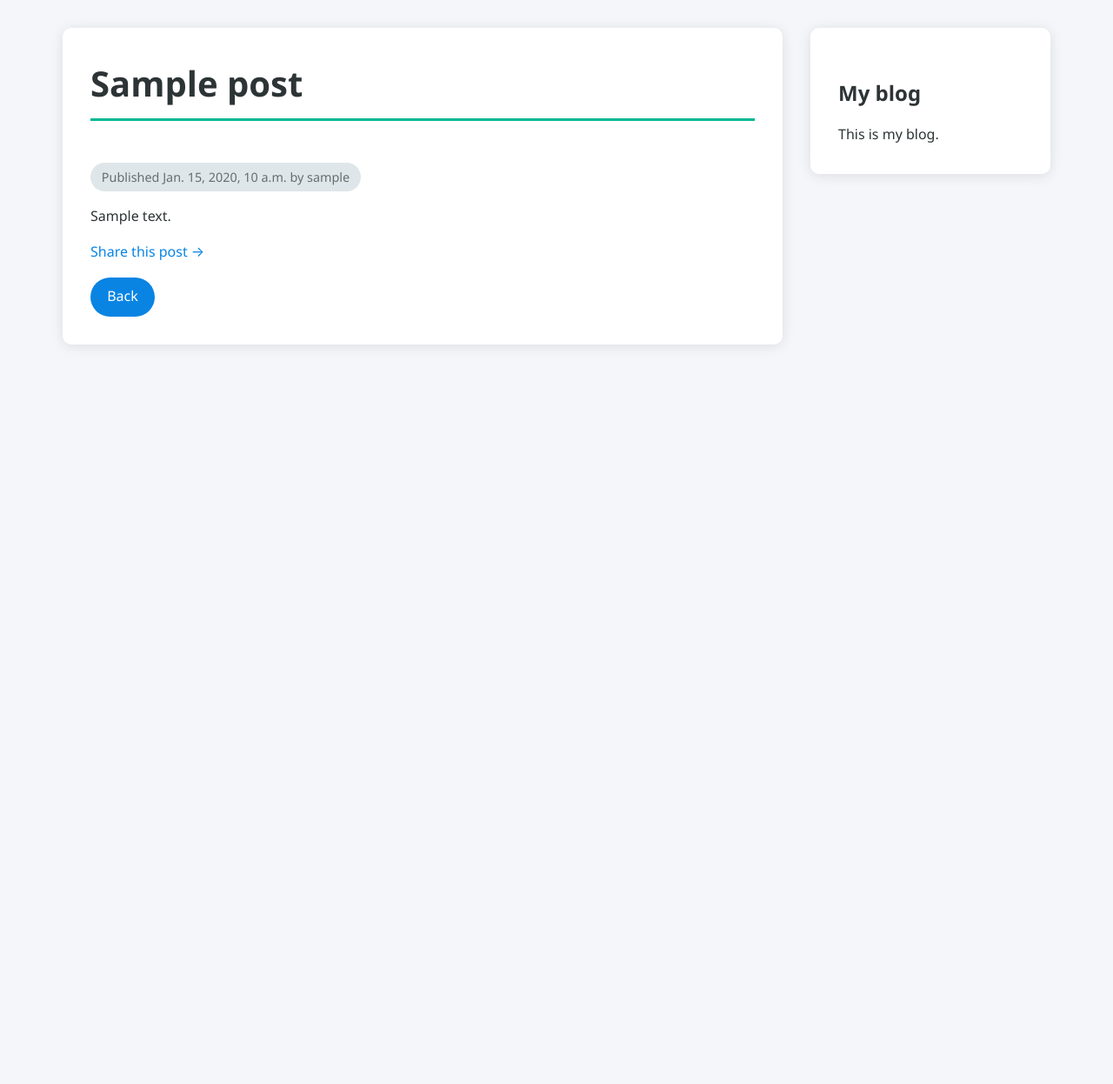
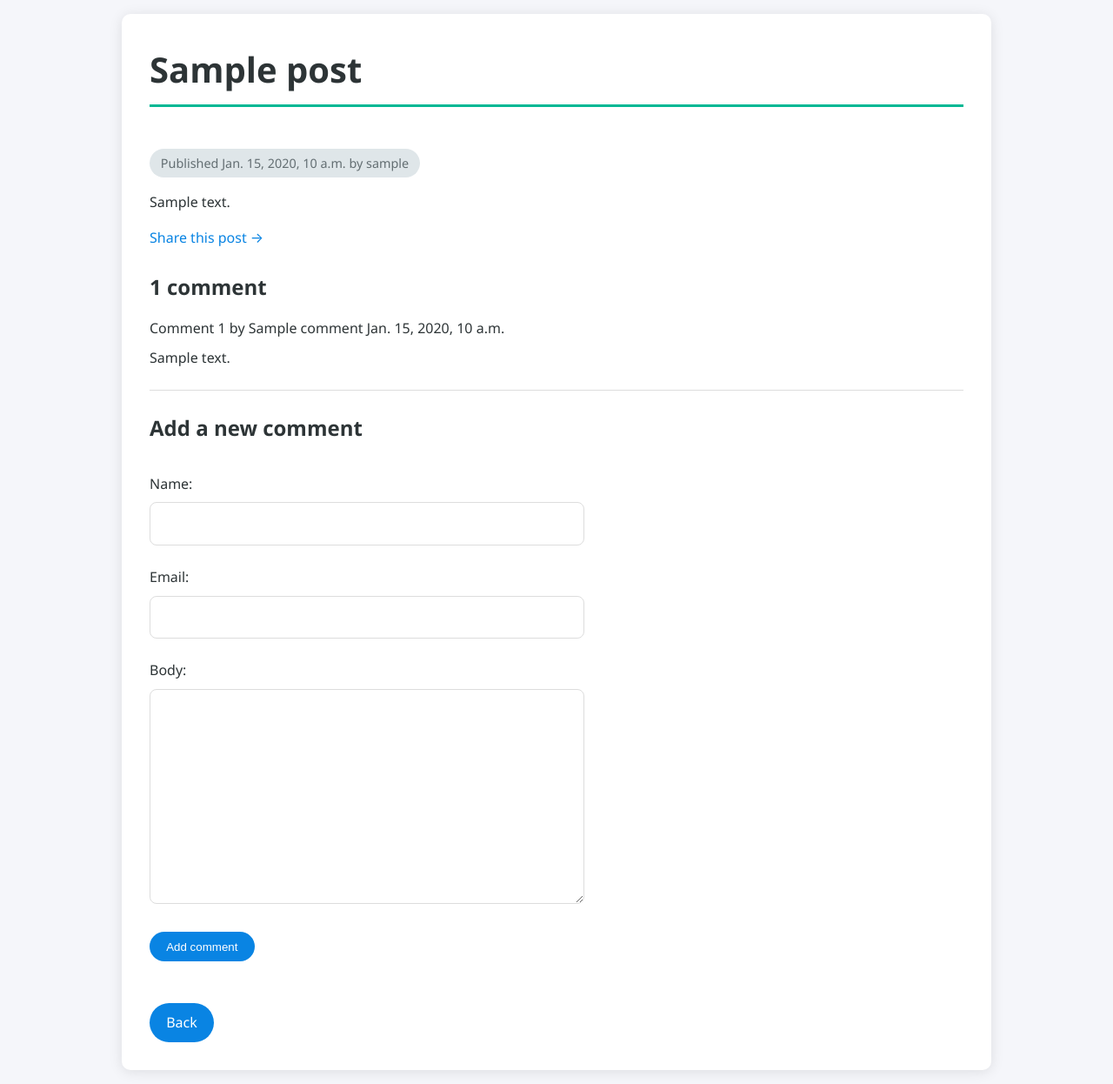
Before and after one commit to Mohamed00Elkassify/Blog-site, a Django app: a page that uses blog/templates/blog/base.html in a window 1280 px wide. Shown: the whole page at 87% size. Before the commit the page ends 398 px from the top, so only its background shows below. Run offline with Django 5.2, Linux system fonts and the light colour scheme; tables that the repository leaves empty hold one stand-in row (values such as "Sample post").

Commit message:
Final updates + templates for comments feature

```diff
--- a/blog/admin.py
+++ b/blog/admin.py
@@ -26,6 +26,6 @@ class PostAdmin(admin.ModelAdmin):
 
 @admin.register(Comment)
 class CommentAdmin(admin.ModelAdmin):
-    list_display = ['name', 'email', 'post', 'created']
-    list_filter = ['created', 'updated']
+    list_display = ['name', 'email', 'post', 'created', 'active']
+    list_filter = ['active', 'created', 'updated']
     search_fields = ['name', 'email', 'body']
--- a/blog/models.py
+++ b/blog/models.py
@@ -65,6 +65,7 @@ class Comment(models.Model):
     body = models.TextField()
     created = models.DateTimeField(auto_now_add=True)
     updated = models.DateTimeField(auto_now=True)
+    active = models.BooleanField(default = True)
 
     class Meta:
         ordering = ['created']
--- a/blog/static/blog/blog.css
+++ b/blog/static/blog/blog.css
@@ -19,26 +19,20 @@ body {
     line-height: 1.6;
     color: var(--text-color);
     background-color: var(--background-color);
-    padding: 2rem;
-    display: grid;
-    grid-template-columns: 3fr 1fr;
-    gap: var(--spacing);
-    max-width: 1200px;
+    padding: 1rem;
+    max-width: 100%;
     margin: 0 auto;
 }
 
-/* Content and Sidebar */
-#content, #sidebar {
+
+/* Content*/
+#content {
     background: white;
     padding: var(--spacing);
     border-radius: 10px;
     box-shadow: 0 2px 15px rgba(0,0,0,0.1);
-}
-
-#sidebar {
-    height: fit-content;
-    position: sticky;
-    top: var(--spacing);
+    max-width: 1000px;
+    margin: 0 auto;
 }
 
 /* Typography */
@@ -219,3 +213,99 @@ form input[type="submit"]:hover {
     border-radius: 8px;
     margin-bottom: 1rem;
 }
+
+/* Comments Section */
+.comments {
+    margin-top: 2rem;
+    padding: 1.5rem;
+    background: #f9f9f9;
+    border-radius: 10px;
+    box-shadow: 0 2px 10px rgba(0,0,0,0.05);
+}
+
+.comments h2 {
+    margin-bottom: 1rem;
+    color: var(--primary-color);
+}
+
+.comment {
+    margin-bottom: 1.5rem;
+    padding-bottom: 1rem;
+    border-bottom: 1px solid #ddd;
+}
+
+.comment p {
+    margin-bottom: 0.5rem;
+}
+
+.comment-author {
+    font-weight: bold;
+    color: var(--secondary-color);
+}
+
+.comment-date {
+    font-size: 0.9rem;
+    color: #636e72;
+}
+
+.comment-body {
+    margin-top: 0.5rem;
+    color: var(--text-color);
+}
+
+/* Comment Form */
+.comment-form {
+    margin-top: 2rem;
+}
+
+.comment-form label {
+    display: block;
+    margin-bottom: 0.5rem;
+    color: var(--primary-color);
+    font-weight: 500;
+}
+
+.comment-form input[type="text"],
+.comment-form textarea {
+    width: 100%;
+    padding: 0.8rem;
+    border: 1px solid #ddd;
+    border-radius: 8px;
+    font-size: 1rem;
+    font-family: inherit;
+}
+
+.comment-form input[type="submit"] {
+    display: inline-block;
+    padding: 0.6rem 1.2rem;
+    background: var(--secondary-color);
+    color: white;
+    border: none;
+    border-radius: 25px;
+    font-weight: 500;
+    cursor: pointer;
+    transition: all 0.3s ease;
+}
+
+.comment-form input[type="submit"]:hover {
+    background: var(--hovering-color);
+    transform: translateY(-2px);
+}
+
+/* Back to Post Button after commenting*/
+.back-to-post {
+    display: inline-block;
+    padding: 0.6rem 1.2rem;
+    background: var(--secondary-color);
+    color: white;
+    text-decoration: none;
+    border-radius: 25px;
+    font-weight: 500;
+    transition: all 0.3s ease;
+    margin-top: 1rem;
+}
+
+.back-to-post:hover {
+    background: var(--hovering-color);
+    transform: translateY(-2px);
+}
--- a/blog/templates/blog/Post/detail.html
+++ b/blog/templates/blog/Post/detail.html
@@ -17,6 +17,23 @@
                 </a>
             </p>
         </div>
+        {% with comments.count as total_comments %}
+            <h2>
+                {{ total_comments }} comment{{ total_comments|pluralize}}
+            </h2>
+        {% endwith %}
+        {% for comment in comments %}
+            <div class="comment">
+                <p class="info">
+                    Comment {{ forloop.counter }} by {{ comment.name }}
+                    {{ comment.created }}
+                </p>
+                {{ comment.body|linebreaks }}
+            </div>
+            {% empty %}
+                <p>There are no comments.</p>
+            {% endfor %}
+            {% include "blog\Post\inculdes\comment_form.html" %}
     </div>
 </div>
 <a href="{% url 'blog:post_list' %}" class="back">Back</a>
--- /dev/null
+++ b/blog/templates/blog/Post/inculdes/comment_form.html
@@ -0,0 +1,6 @@
+<h2>Add a new comment</h2>
+<form action="{% url "blog:post_comment" post.id %}" method="post">
+    {{ form.as_p }}
+    {% csrf_token %}
+    <p><input type="submit" value="Add comment"></p>
+</form>
--- a/blog/templates/blog/base.html
+++ b/blog/templates/blog/base.html
@@ -10,9 +10,5 @@
         {% block content %}
         {% endblock %}
     </div>
-    <div id="sidebar">
-        <h2>My blog</h2>
-        <p>This is my blog.</p>
-    </div>
 </body>
 </html>
--- a/blog/views.py
+++ b/blog/views.py
@@ -34,7 +34,19 @@ def post_detail(request, year, month, day, post):
         publish__day=day,
         slug=post
     )
-    return render(request, 'blog/post/detail.html', {'post': post})
+    # list of comments for the post
+    comments = post.comments.filter(active=True)
+    # form for users to comment
+    form = CommentForm()
+    return render(
+        request,
+        'blog/post/detail.html',
+        {
+            'post': post,
+            'comments': comments,
+            'form': form
+        }
+    )
 
 def post_share(request, post_id):
     post = get_object_or_404(
@@ -82,7 +94,7 @@ def post_comment(request, post_id):
     )
     comment = None
     # Comment posted
-    form  = CommentForm(data = request.Post)
+    form  = CommentForm(data = request.POST)
     if form.is_valid():
         # Create comment object but don't save to DB yet
         comment = form.save(commit = False)
```
Also changed, not shown: blog/templates/blog/Post/comment.html (added, +12 -0 lines), blog/migrations/0004_comment_active.py (added).
